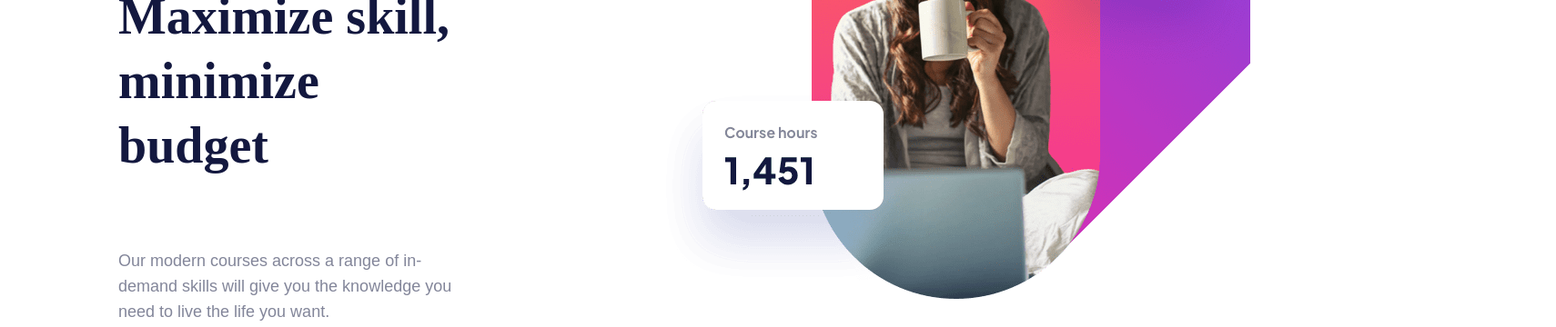
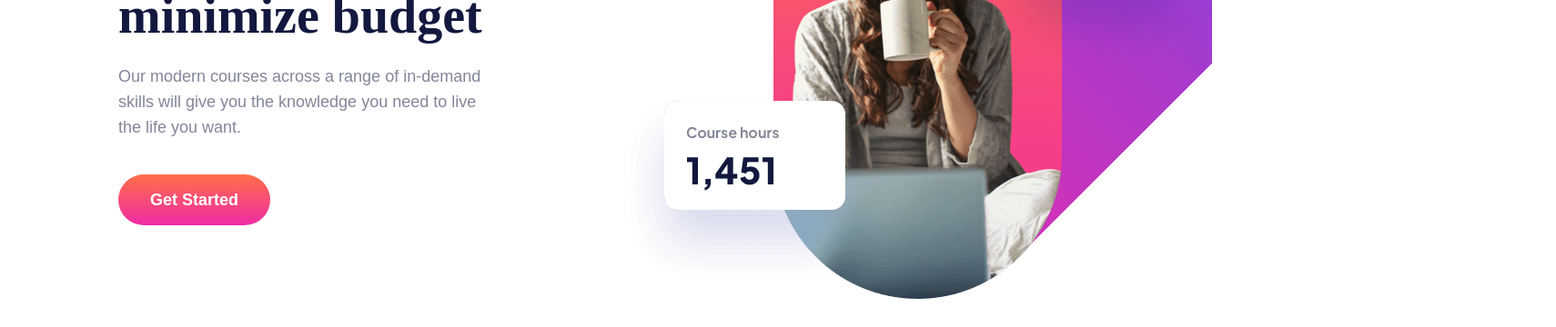
Before and after one commit to AGelijah/AGelijah.github.io, a plain HTML site: page index.html in a window 1280 px wide. Shown: the part 360-720 px from the top of the page at 91% size, 1710 px wide, since content can reach past the window. Drawn offline with Linux system fonts and the light colour scheme.

Commit message:
Fix desktop view bugs
Multi-line description of commit,
feel free to be detailed.

[Ticket: X]

```diff
--- a/index.css
+++ b/index.css
@@ -1,4 +1,4 @@
-@media (max-width: 375px) {
+@media (max-width: 767px) {
 	body {
 		width: 375px;
 		height: auto;
@@ -175,7 +175,7 @@
 		color: #ffffff;
 	}
 }
-@media (min-width: 376px) {
+@media (min-width: 768px) {
 	body {
 		width: 768px;
 		height: auto;
@@ -377,9 +377,9 @@
 		color: #ffffff;
 	}
 }
-@media (min-width: 769px) {
+@media (min-width: 1024px) {
 	body {
-		width: 1360px;
+		width: 100%;
 		height: auto;
 		margin: 0px 0px 0px 0px;
 		overflow-x: hidden;
@@ -408,7 +408,6 @@
 		height: auto;
 	}
 	#hero-title {
-		font-family: "Plus Jakarta Sans";
 		font-style: normal;
 		font-weight: 800;
 		font-size: 56px;
@@ -417,7 +416,9 @@
 	}
 	#hero-text {
 		font-style: normal;
+		width: 400px;
 		font-weight: 500;
+		margin-top: -60px;
 		font-size: 18px;
 		line-height: 28px;
 		color: #83869a;
@@ -429,23 +430,23 @@
 	}
 	#left-section {
 		position: absolute;
-		width: 457px;
+		width: 45%;
 		height: auto;
 		left: 100px;
-		top: 252px;
+		top: 180px;
 	}
 	#hero-image-tablet-desktop,
 	#hero-image-container {
-		width: 992px;
-		height: 937px;
+		width: 55%;
+		height: 890px;
 	}
 	#hero-image-tablet-desktop {
 		z-index: -1;
 		position: absolute;
 		background-image: url("/assets/image-hero-desktop.png");
-		right: -350px;
+		right: -100px;
 		top: -200px;
-		clip: rect(146px, 656px, 937px, 0px);
+		clip: rect(146px, 656px, 890px, 0px);
 	}
 	#hero-image-mobile {
 		visibility: hidden;
@@ -512,14 +513,13 @@
 	#main {
 		width: 100%;
 		height: 888px;
-		display: flex;
-		justify-content: center;
-		align-items: center;
+		margin: -150px 0px 0px 0px;
 		background: linear-gradient(180deg, #ffffff 0%, #f0f1ff 100%);
 	}
 	#inner-main {
-		width: 1110px;
+		width: 90%;
 		height: 748px;
+		margin: auto auto auto 120px;
 		display: grid;
 		grid-template-columns: repeat(3, 350px);
 		grid-row-gap: 100px;
@@ -548,6 +548,8 @@
 	}
 	.course-more-info {
 		position: absolute;
+		cursor: pointer;
+		user-select: none;
 		font-style: normal;
 		font-weight: 700;
 		font-size: 18px;
@@ -555,6 +557,9 @@
 		color: #f74780;
 		left: 0px;
 		bottom: 0px;
+	}
+	.course-more-info:hover {
+		color: #ffa7c3;
 	}
 	.course-title {
 		font-style: normal;
```
